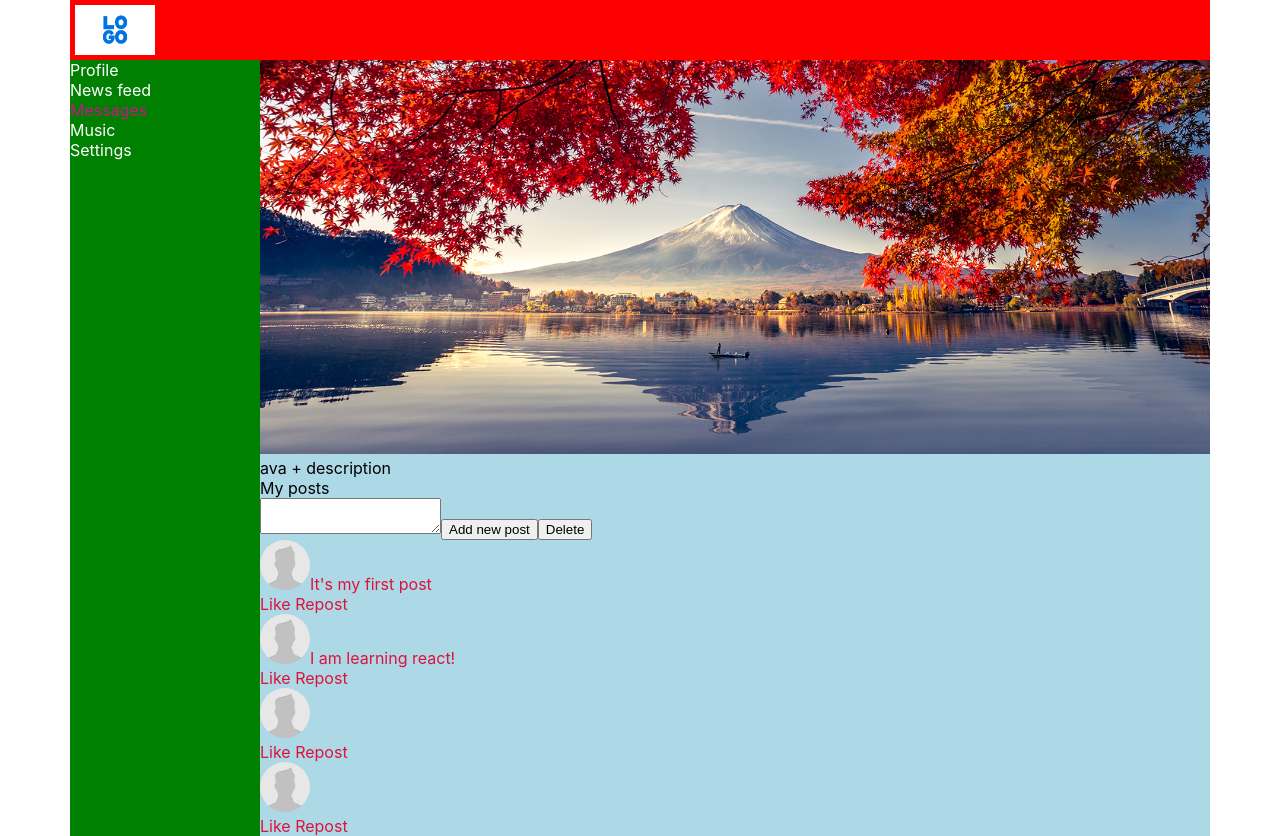
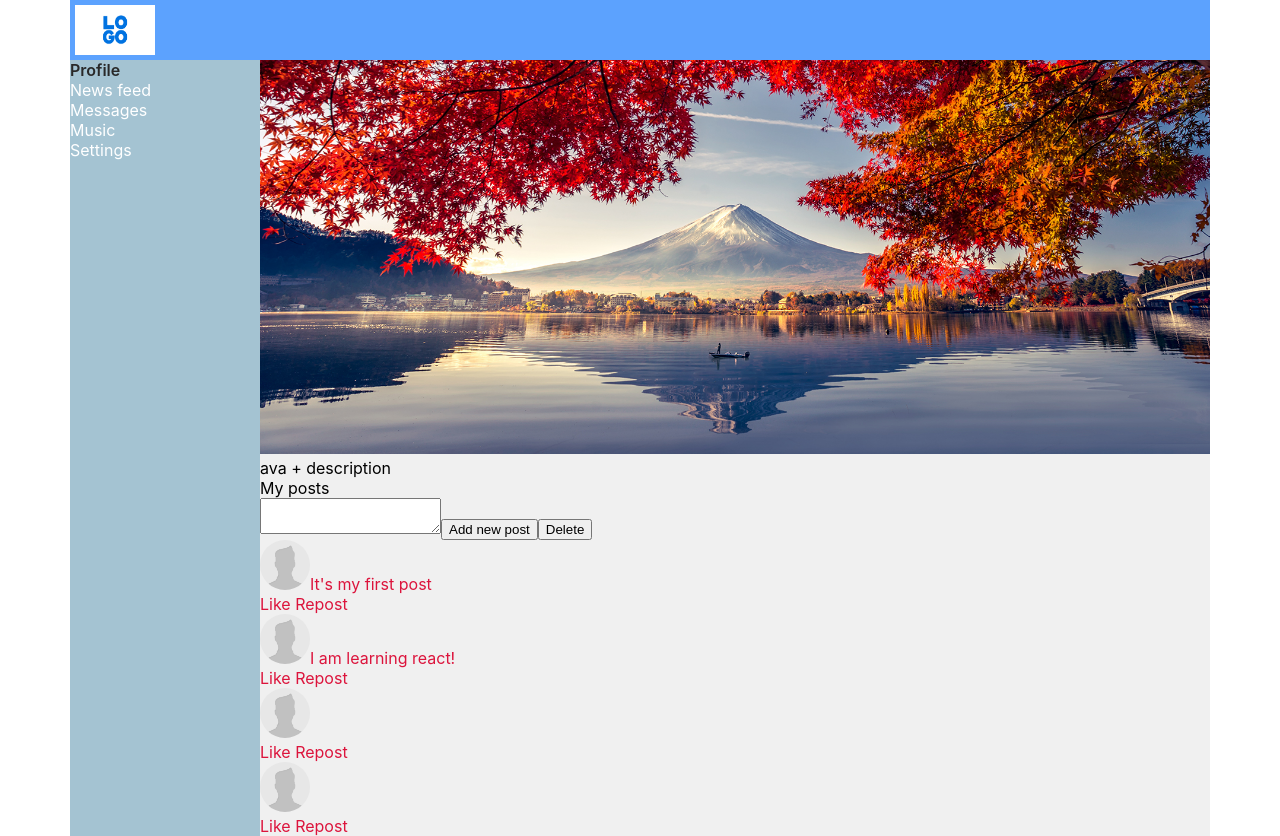
Before and after one commit to GeorgeNikson/first-react, a React (Create React App) app: page /profile in a window 1280 px wide. Built offline with nearby package versions, Linux system fonts and the light colour scheme.

Commit message:
added navlink and changed some colors

```diff
--- a/src/App.css
+++ b/src/App.css
@@ -15,7 +15,7 @@ ul li {
 
 .app_wrapper_content {
   grid-area: c;
-  background-color: lightblue;
+  background-color: rgb(240, 240, 240);
 
 }
 
--- a/src/components/Header/Header.module.css
+++ b/src/components/Header/Header.module.css
@@ -1,6 +1,6 @@
 .header {
     grid-area: h;
-    background-color: red;
+    background-color: rgba(8, 114, 253, 0.658);
     padding: 5px;
   }
 
--- a/src/components/NavBar/NavBar.jsx
+++ b/src/components/NavBar/NavBar.jsx
@@ -1,23 +1,24 @@
 import React from "react";
+import { NavLink } from "react-router-dom";
 import style from "./NavBar.module.css";
 
 function NavBar() {
     return (
         <nav className={style.nav}>
             <div className={style.item}>
-                <a href="/profile">Profile</a>
+                <NavLink to="/profile" activeClassName={style.active}>Profile</NavLink>
             </div>
             <div className={style.item}>
-                <a href="/news_feed">News feed</a>
+                <NavLink to="/news_feed" activeClassName={style.active}>News feed</NavLink>
             </div>
-            <div className={`${style.item} ${style.active}`}>
-                <a href="/messages">Messages</a>
+            <div className={`${style.item}`}>
+                <NavLink to="/messages" activeClassName={style.active}>Messages</NavLink>
             </div>
             <div className={style.item}>
-                <a href="/music">Music</a>
+                <NavLink to="/music" activeClassName={style.active}>Music</NavLink>
             </div>
             <div className={style.item}>
-                <a href="/settings">Settings</a>
+                <NavLink to="/settings" activeClassName={style.active}>Settings</NavLink>
             </div>
         </nav>
     );
--- a/src/components/NavBar/NavBar.module.css
+++ b/src/components/NavBar/NavBar.module.css
@@ -1,6 +1,6 @@
 .nav {
     grid-area: n;
-    background-color: green;
+    background-color: rgba(0, 87, 128, 0.356);
 }
 
 .item a {
@@ -8,6 +8,7 @@
     text-decoration: none;
 }
 
-.item.active a {
-    color: mediumvioletred;
+.item a.active {
+    color: rgb(41, 41, 41);
+    font-weight: 600;
 }
```
